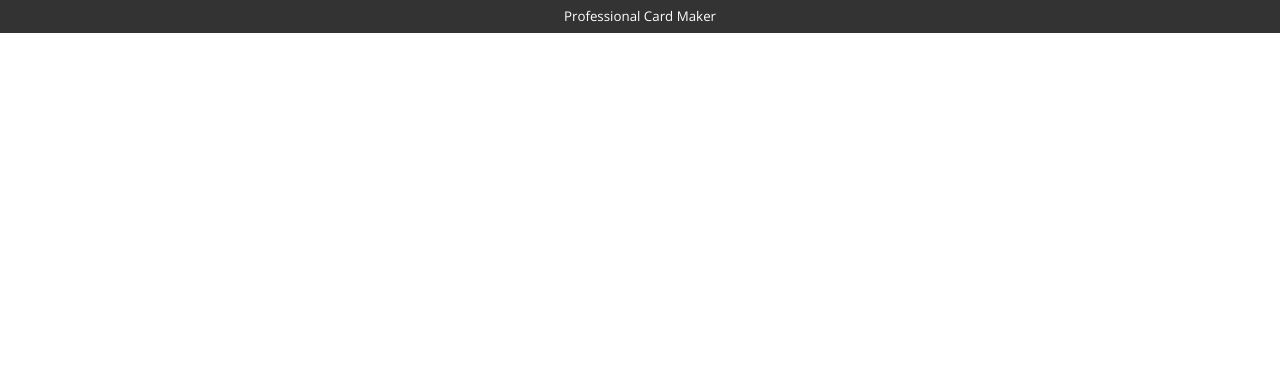
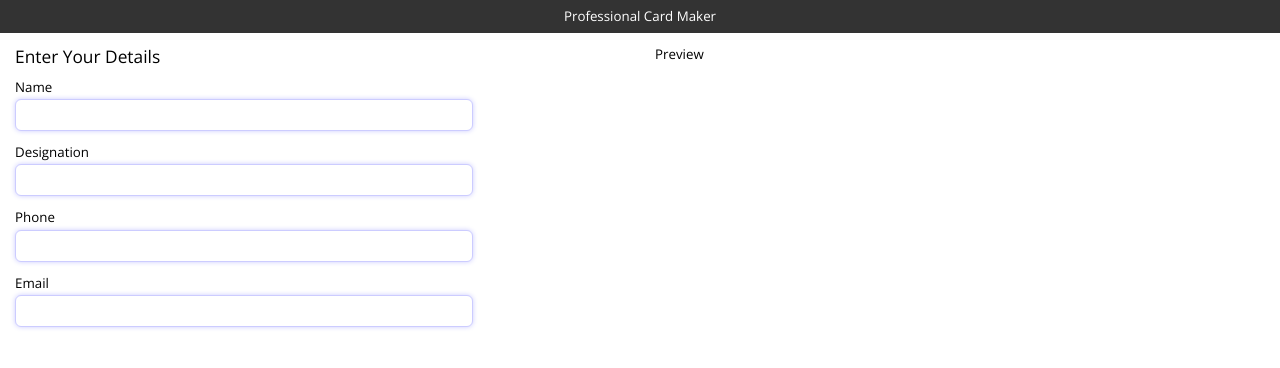
Before and after one commit to sknagar08/BusinessCardMaker, a React (Vite) app: page / in a window 1280 px wide. Shown: the top 368 px of the page. Built offline with nearby package versions, Linux system fonts and the light colour scheme.

Commit message:
Added Form and Preview components to App

```diff
--- /dev/null
+++ b/src/App.scss
@@ -0,0 +1,5 @@
+.app {
+  main {
+    display: flex;
+  }
+}
--- a/src/App.tsx
+++ b/src/App.tsx
@@ -1,10 +1,17 @@
 import Header from "./components/Header/Header";
+import "./App.scss";
+import Form from "./components/Form/Form";
+import Preview from "./components/Preview/Preview";
 
 function App() {
   return (
-    <>
+    <div className="app">
       <Header dark={true} />
-    </>
+      <main>
+        <Form />
+        <Preview />
+      </main>
+    </div>
   );
 }
 
```
